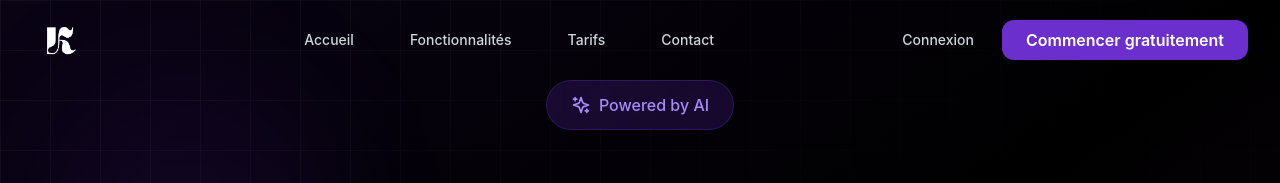
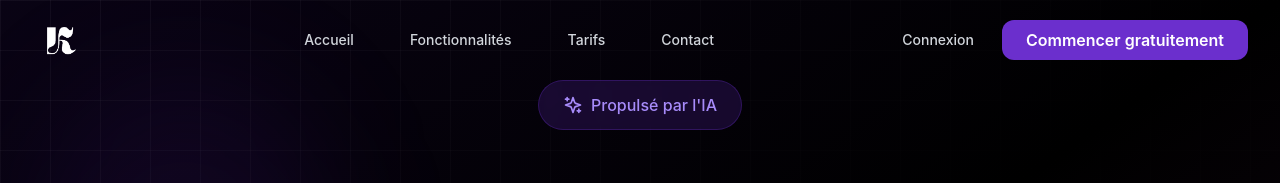
Before and after one commit to AirKyzzZ/KlyxAI, a Next.js app: page / in a window 1280 px wide. Shown: the top 183 px of the page. Built offline with nearby package versions, Linux system fonts and the light colour scheme; no server answers.

Commit message:
fix(index): background gradients

```diff
--- a/pages/index.jsx
+++ b/pages/index.jsx
@@ -115,7 +115,7 @@ export default function Home() {
             <div className="mb-8">
               <div className="inline-flex items-center space-x-2 bg-primary-600/20 backdrop-blur-sm border border-primary-600/30 rounded-full px-6 py-3 mb-8">
                 <Sparkles className="w-5 h-5 text-primary-400" />
-                <span className="text-primary-400 font-medium">Powered by AI</span>
+                <span className="text-primary-400 font-medium">Propulsé par l'IA</span>
               </div>
             </div>
 
@@ -349,7 +349,7 @@ export default function Home() {
 
         {/* Contact Section */}
         <section id="contact" className="py-24 relative overflow-hidden">
-          <div className="absolute inset-0 bg-gradient-to-r from-primary-900/20 to-secondary-900/20"></div>
+          <div className="absolute inset-0 bg-gradient-to-r from-black/40 via-gray-900/30 to-black/40"></div>
 
           <div className="relative z-10 max-w-7xl mx-auto px-4 sm:px-6 lg:px-8">
             <div className="text-center mb-20">
@@ -500,7 +500,7 @@ export default function Home() {
 
         {/* CTA Final */}
         <section className="py-24 relative overflow-hidden">
-          <div className="absolute inset-0 bg-gradient-to-r from-primary-900/20 to-secondary-900/20"></div>
+          <div className="absolute inset-0 bg-gradient-to-r from-black/40 via-gray-900/30 to-black/40"></div>
 
           <div className="relative z-10 max-w-7xl mx-auto px-4 sm:px-6 lg:px-8 text-center">
             <div className="card-hover p-16 max-w-4xl mx-auto">
```
